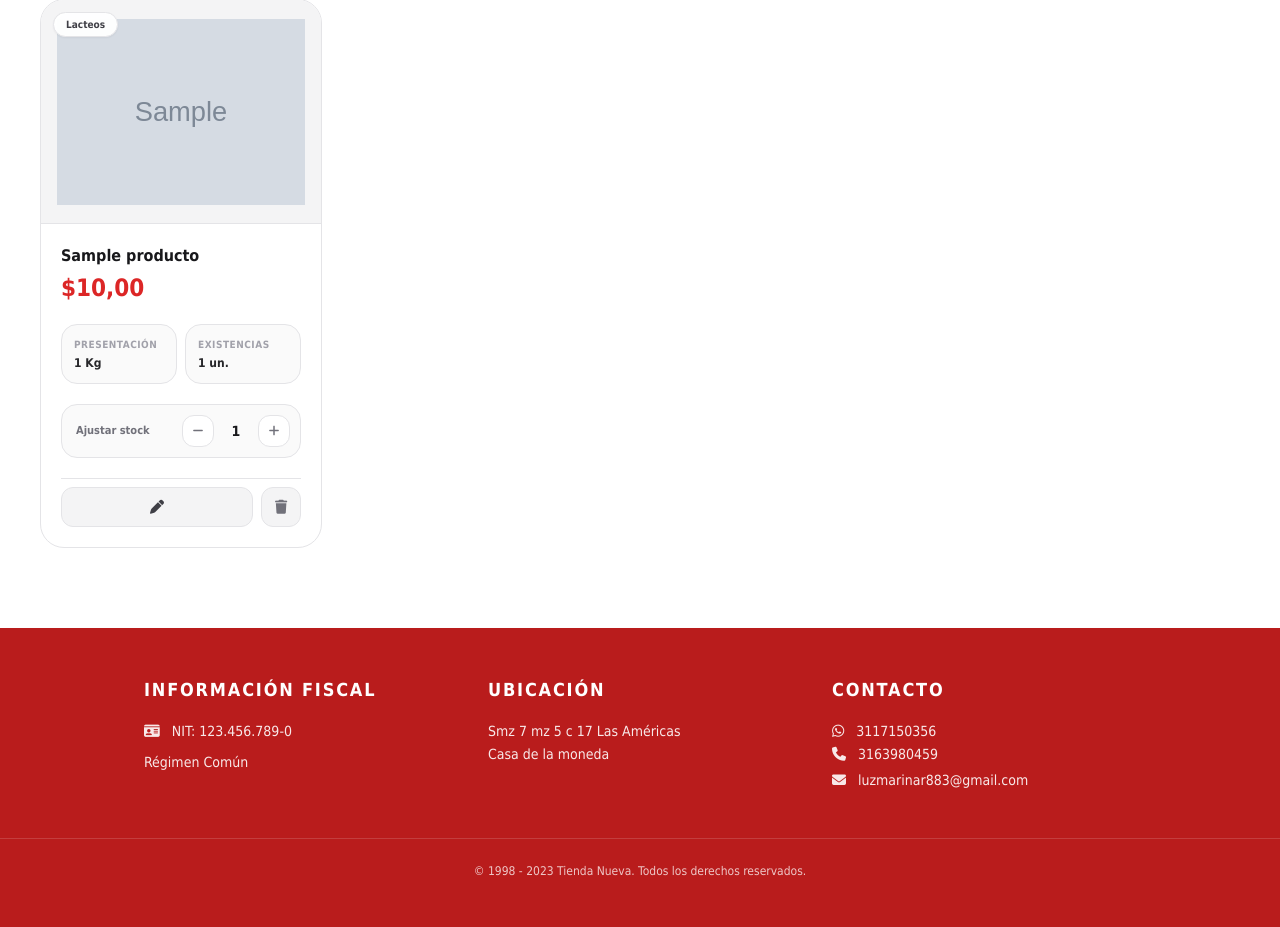
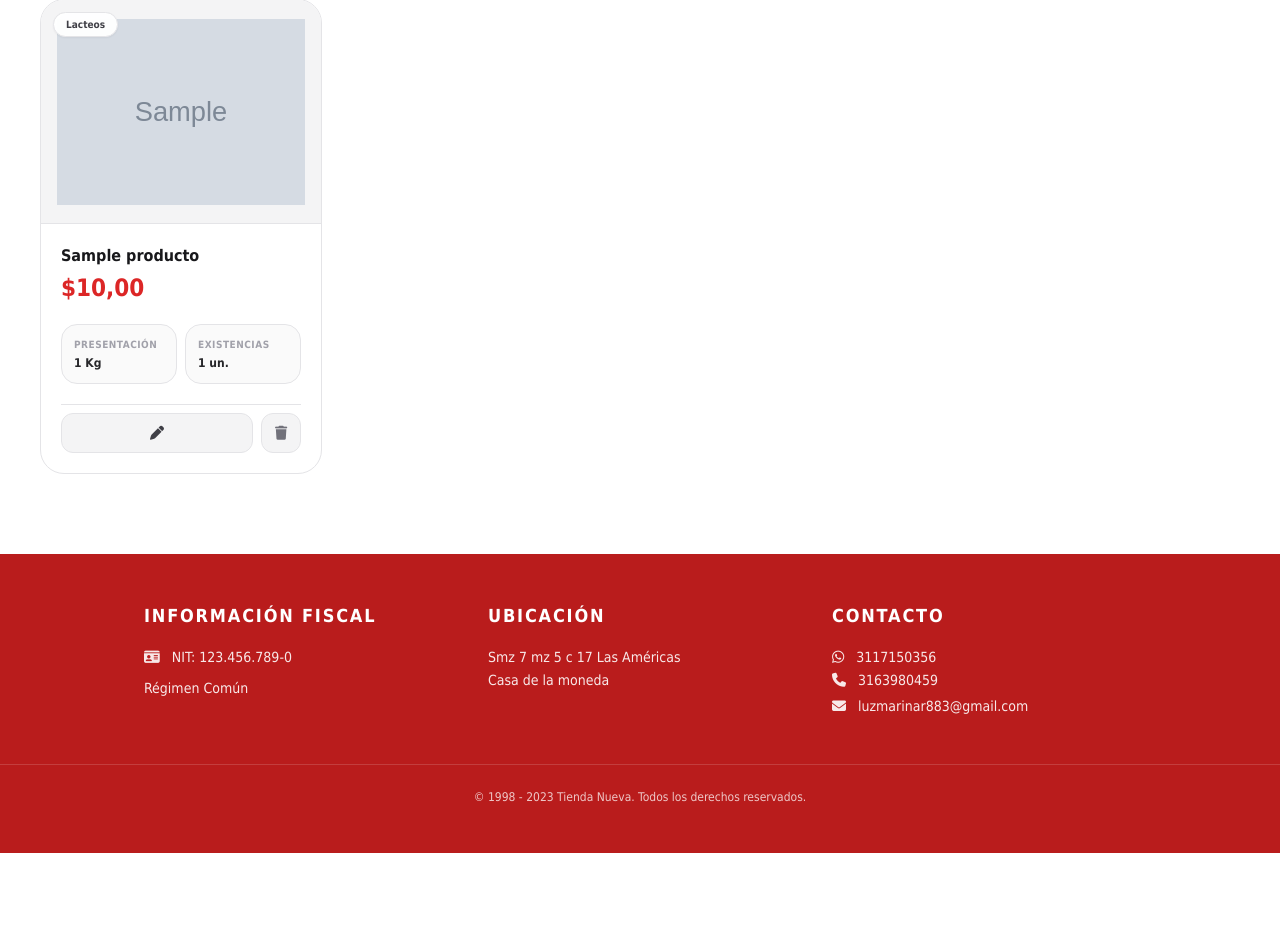
Before and after one commit to SaraAndrade1123/proyecto_tienda_nueva, a Django app: page /lista_productos/ in a window 1280 px wide. Shown: the part 530-1457 px from the top of the page. After the commit the page ends 1383 px from the top, so only its background shows below. Run offline with Django 5.2, Linux system fonts and the light colour scheme; tables that the repository leaves empty hold one stand-in row (values such as "Sample post"); grey boxes marked "Sample" are stand-in pictures; some libraries are stand-ins or nearby versions.

Commit message:
Detalles finales :D

```diff
--- a/productos/templates/productos/lista_productos.html
+++ b/productos/templates/productos/lista_productos.html
@@ -416,72 +416,6 @@
                                 <!-- AJUSTAR STOCK -->
                                 <!-- ================================= -->
 
-                                <div class="bg-zinc-50 dark:bg-zinc-800/40 border border-zinc-200 dark:border-zinc-800 rounded-2xl p-2.5 flex items-center justify-between">
-
-                                    <span class="text-[11px] font-semibold text-zinc-500 dark:text-zinc-400 pl-1">
-                                        Ajustar stock
-                                    </span>
-
-
-                                    <div class="flex items-center gap-1.5">
-
-
-                                        <!-- DISMINUIR -->
-
-                                        <form
-                                            method="POST"
-                                            action="{% url 'disminuir_stock' producto.id %}"
-                                        >
-
-                                            {% csrf_token %}
-
-                                            <button
-                                                type="submit"
-                                                title="Disminuir stock"
-                                                class="w-8 h-8 rounded-xl bg-white dark:bg-zinc-800 hover:bg-red-50 dark:hover:bg-red-950 border border-zinc-200 dark:border-zinc-700 hover:border-red-300 dark:hover:border-red-900 text-zinc-500 dark:text-zinc-300 hover:text-red-600 dark:hover:text-red-400 inline-flex items-center justify-center transition-all active:scale-90"
-                                            >
-
-                                                <i class="fa-solid fa-minus text-xs"></i>
-
-                                            </button>
-
-                                        </form>
-
-
-                                        <!-- CANTIDAD -->
-
-                                        <span class="min-w-8 text-center font-bold text-sm text-zinc-900 dark:text-zinc-100">
-
-                                            {{ producto.existencias }}
-
-                                        </span>
-
-
-                                        <!-- AUMENTAR -->
-
-                                        <form
-                                            method="POST"
-                                            action="{% url 'aumentar_stock' producto.id %}"
-                                        >
-
-                                            {% csrf_token %}
-
-                                            <button
-                                                type="submit"
-                                                title="Aumentar stock"
-                                                class="w-8 h-8 rounded-xl bg-white dark:bg-zinc-800 hover:bg-red-600 border border-zinc-200 dark:border-zinc-700 hover:border-red-600 text-zinc-500 dark:text-zinc-300 hover:text-white inline-flex items-center justify-center transition-all active:scale-90"
-                                            >
-
-                                                <i class="fa-solid fa-plus text-xs"></i>
-
-                                            </button>
-
-                                        </form>
-
-                                    </div>
-
-                                </div>
-
 
                                 <!-- ================================= -->
                                 <!-- ACCIONES -->
```
